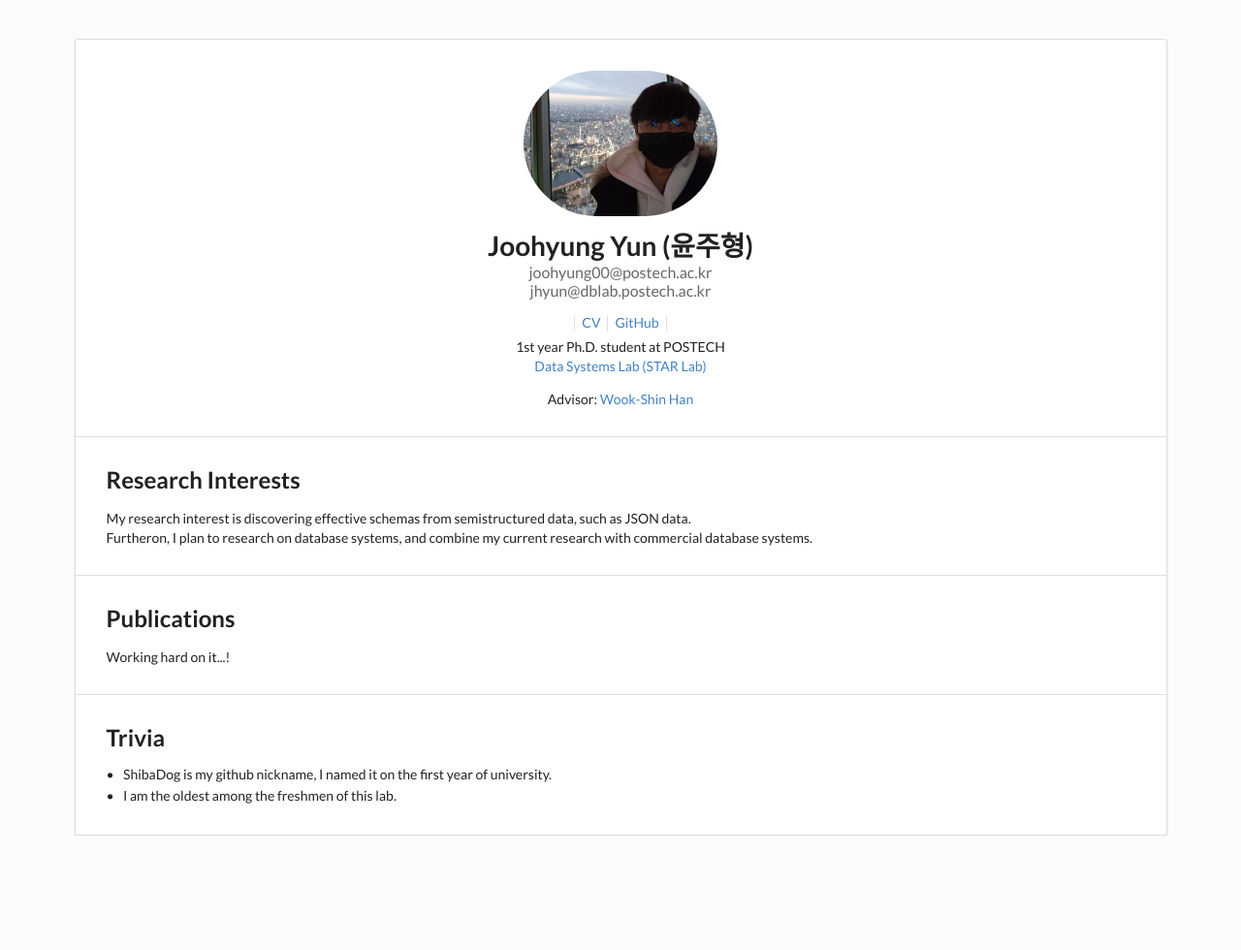
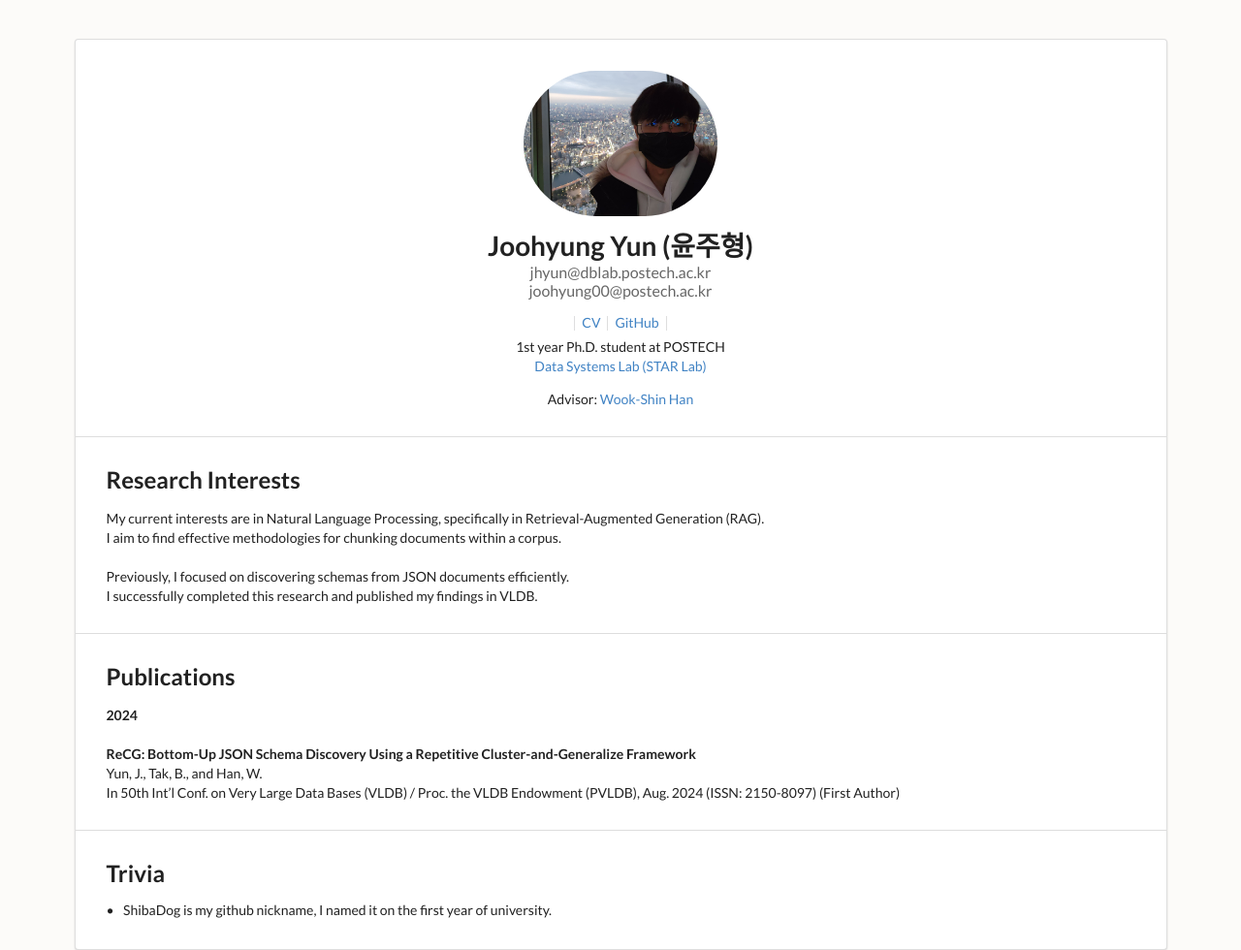
Before and after one commit to joohyung00/homepage_rawhtml, a plain HTML site: page index.html in a window 1280 px wide. Shown: the whole page at 97% size. Before the commit the page ends 862 px from the top, so only its background shows below. Drawn offline with nearby package versions, Linux system fonts and the light colour scheme.

Commit message:
24.07.10

```diff
--- a/index.html
+++ b/index.html
@@ -47,8 +47,8 @@
                     Joohyung Yun (윤주형)
 
                     <div class="sub header">
-                        joohyung00@postech.ac.kr<br>
-                        jhyun@dblab.postech.ac.kr
+                        jhyun@dblab.postech.ac.kr<br>
+                        joohyung00@postech.ac.kr
                     </div>
 
                 </h1>
@@ -77,8 +77,11 @@
 
             <h2>Research Interests</h2>
             <p>
-                My research interest is discovering effective schemas from semistructured data, such as JSON data. <br>
-                Furtheron, I plan to research on database systems, and combine my current research with commercial database systems.
+                My current interests are in Natural Language Processing, specifically in Retrieval-Augmented Generation (RAG). <br>
+                I aim to find effective methodologies for chunking documents within a corpus. <br><br>
+
+                Previously, I focused on discovering schemas from JSON documents efficiently. <br>
+                I successfully completed this research and published my findings in VLDB.
             </p>
 
 
@@ -87,7 +90,11 @@
 
             <h2>Publications</h2>
             <p>
-                Working hard on it...!
+                <b> 2024 </b> <br><br>
+
+                <b> ReCG: Bottom-Up JSON Schema Discovery Using a Repetitive Cluster-and-Generalize Framework </b> <br>
+                Yun, J., Tak, B., and Han, W. <br>
+                In 50th Int’l Conf. on Very Large Data Bases (VLDB) / Proc. the VLDB Endowment (PVLDB), Aug. 2024 (ISSN: 2150-8097) (First Author)
             </p>
 
 
@@ -100,11 +107,6 @@
                 <div class="item">
                     ShibaDog is my github nickname, I named it on the first year of university.
                 </div>
-
-                <div class="item">
-                    I am the oldest among the freshmen of this lab.
-                </div>
-
             </div>
 
         </div>
```
Also changed, not shown: 1 other file.
